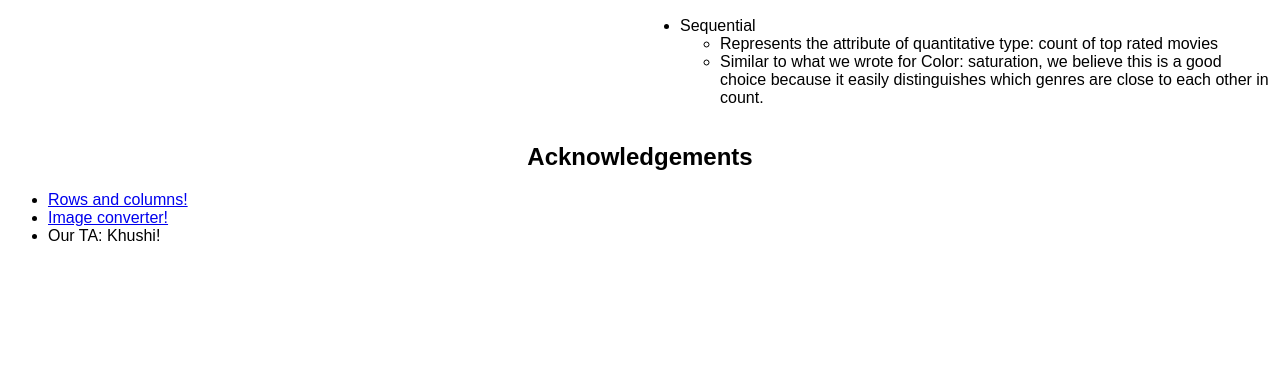
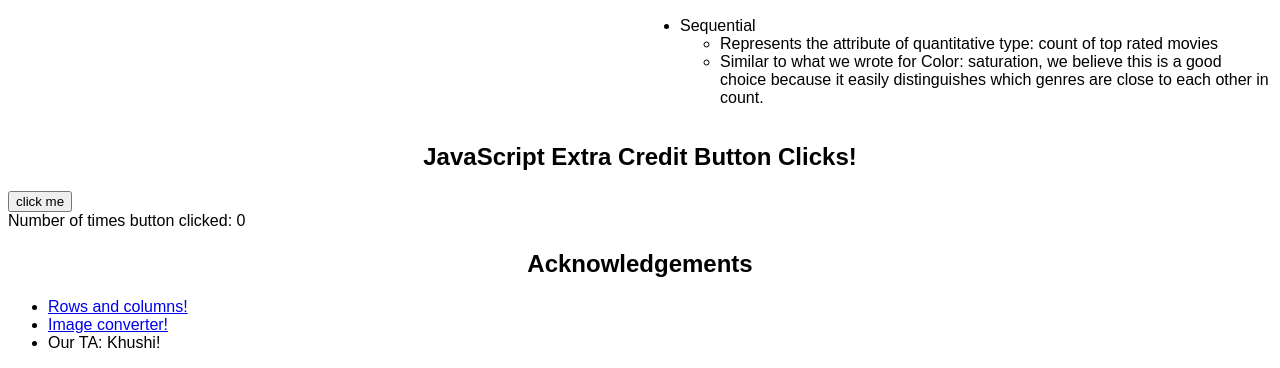
Before and after one commit to DS4200-S23-Class/hw-03-alan-and-maggie-2, a plain HTML site: page index.html in a window 1280 px wide. Shown: the part 1936-2304 px from the top of the page. Before the commit the page ends 2197 px from the top, so only its background shows below. Drawn offline with Linux system fonts and the light colour scheme.

Commit message:
Extra Credit

```diff
--- a/index.html
+++ b/index.html
@@ -150,6 +150,13 @@
             </div>
         </div>
     </div>
+    <h2 class ="centered">JavaScript Extra Credit Button Clicks!</h2>
+
+    <button type="button" onClick="buttonClicked()">click me</button>
+    <div id="button-div" class="gen">Number of times button clicked: 0</div>
+
+    <script src="main.js"></script>
+
     <div>
         <!--
             Acknowledgements!!!!
--- /dev/null
+++ b/main.js
@@ -0,0 +1,9 @@
+let clicks = 0
+
+function buttonClicked() {
+	clicks += 1
+	console.log(clicks)
+	let newText = "Number of times button clicked: " + clicks;
+	let buttonDiv = document.getElementById("button-div");
+	buttonDiv.innerHTML = newText;
+}
```
